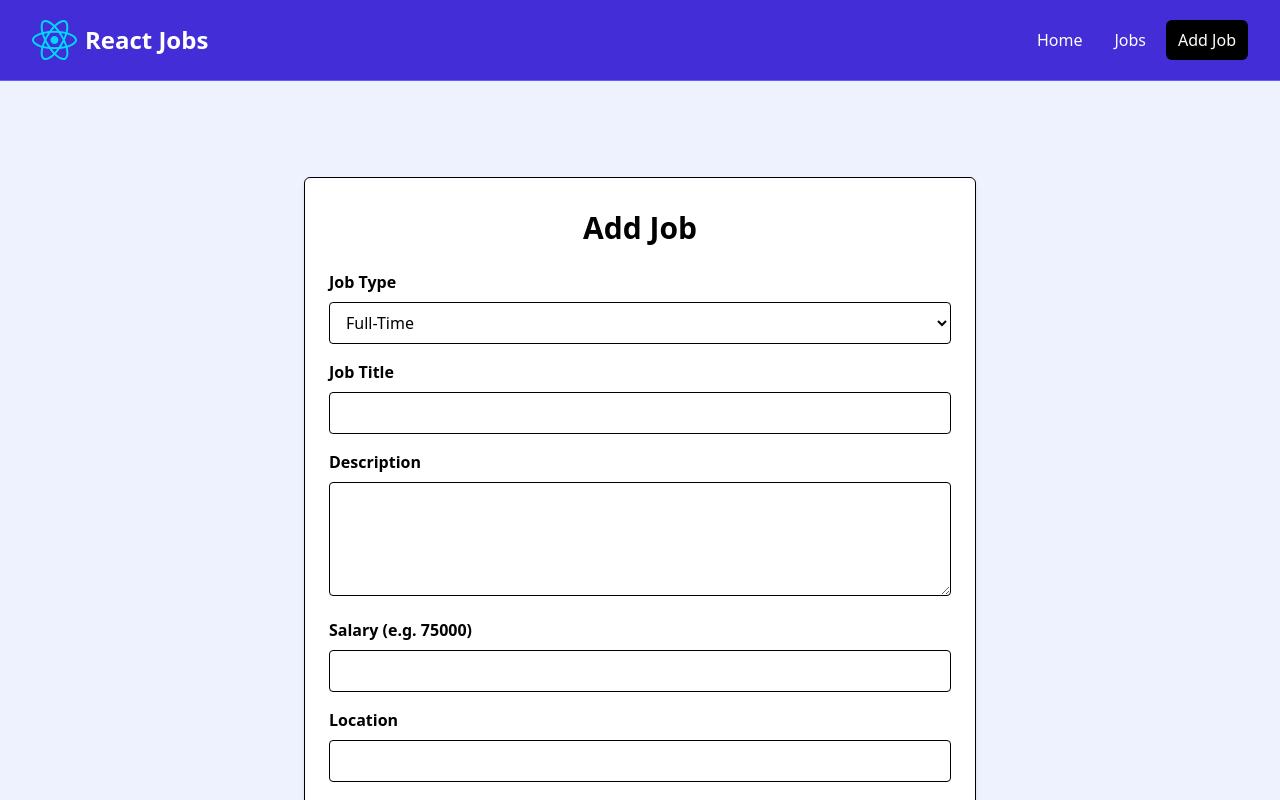
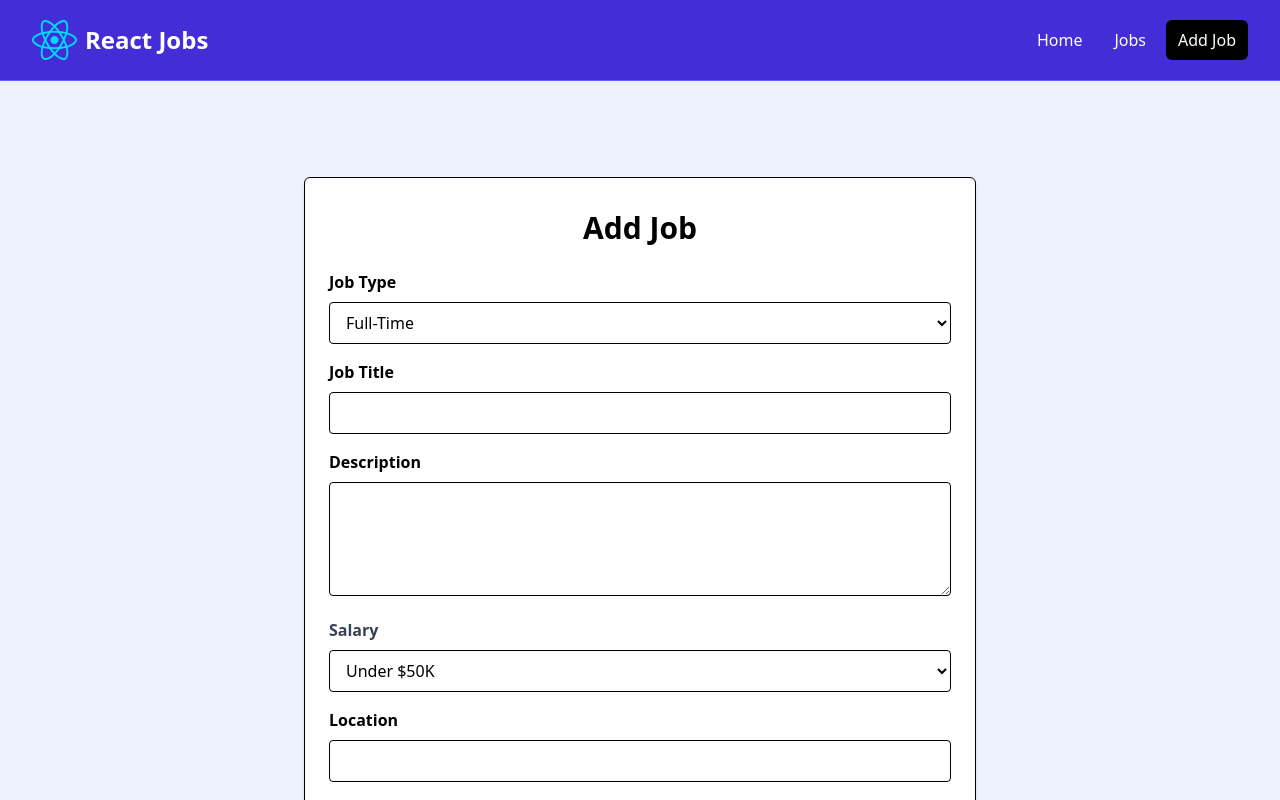
Before and after one commit to codexadarsh/reactportal, a React (Vite) app in the folder frontend/: page /add-job in a window 1280 px wide. Shown: the top 800 px of the page. Built offline with nearby package versions, Linux system fonts and the light colour scheme.

Commit message:
chore:salary

```diff
--- a/frontend/src/pages/AddJobPage.jsx
+++ b/frontend/src/pages/AddJobPage.jsx
@@ -7,7 +7,7 @@ const AddJobPage = () => {
   const [type, setType] = useState("Full-Time");
   const [location, setLocation] = useState("");
   const [description, setDescription] = useState("");
-  const [salary, setSalary] = useState("");
+  const [salary, setSalary] = useState("Under $50K");
   const [companyName, setCompanyName] = useState("");
   const [companyDescription, setCompanyDescription] = useState("");
   const [contactEmail, setContactEmail] = useState("");
@@ -23,7 +23,7 @@ const AddJobPage = () => {
       type,
       location,
       description,
-      salary: Number(salary),
+      salary,
       company: {
         name: companyName,
         description: companyDescription,
@@ -99,17 +99,32 @@ const AddJobPage = () => {
 
             {/* Salary */}
             <div className="mb-4">
-              <label className="block font-bold mb-2">
-                Salary (e.g. 75000)
+              <label
+                htmlFor="type"
+                className="block text-gray-700 font-bold mb-2"
+              >
+                Salary
               </label>
-              <input
-                type="number"
+              <select
+                id="salary"
+                name="salary"
+                className="border rounded w-full py-2 px-3"
+                required
                 value={salary}
                 onChange={(e) => setSalary(e.target.value)}
-                min="0"
-                required
-                className="border rounded w-full py-2 px-3"
-              />
+              >
+                <option value="Under $50K">Under $50K</option>
+                <option value="$50K - 60K">$50K - $60K</option>
+                <option value="$60K - 70K">$60K - $70K</option>
+                <option value="$70K - 80K">$70K - $80K</option>
+                <option value="$80K - 90K">$80K - $90K</option>
+                <option value="$90K - 100K">$90K - $100K</option>
+                <option value="$100K - 125K">$100K - $125K</option>
+                <option value="$125K - 150K">$125K - $150K</option>
+                <option value="$150K - 175K">$150K - $175K</option>
+                <option value="$175K - 200K">$175K - $200K</option>
+                <option value="Over $200K">Over $200K</option>
+              </select>
             </div>
 
             {/* Location */}
```
Also changed, not shown: 1 other file (tests, documents, lock files or other folders).
